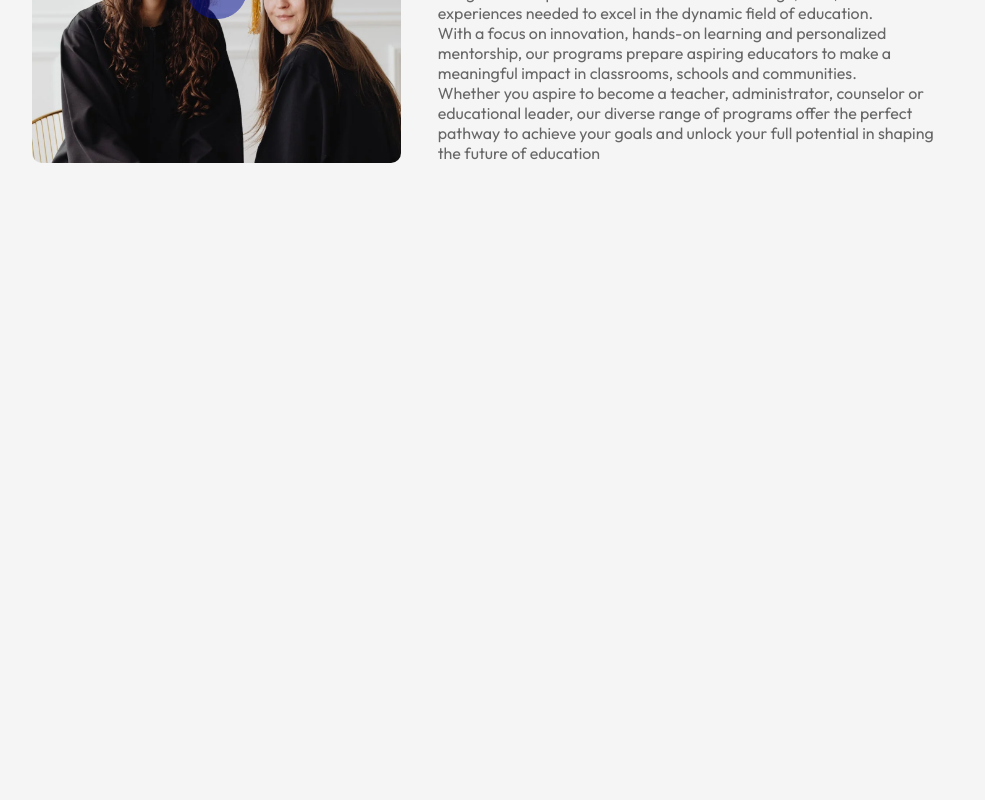
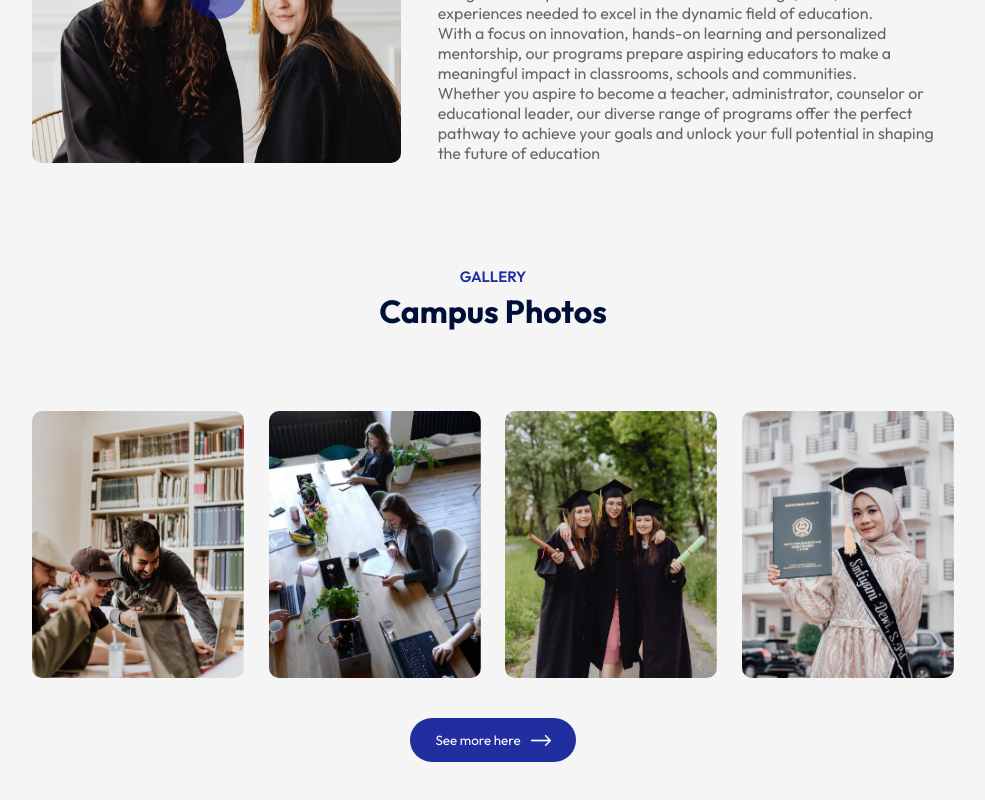
Before and after one commit to DevOluSam/Educity, a React (Vite) app: page / in a window 1280 px wide. Shown: the part 1591-2391 px from the top of the page, without its empty margins (147-1132 px from the left). Before the commit the page ends 1858 px from the top, so only its background shows below. Built offline with nearby package versions, Linux system fonts and the light colour scheme.

Commit message:
created Campus component

```diff
--- a/src/App.jsx
+++ b/src/App.jsx
@@ -4,6 +4,7 @@
 import Programs from './components/Programs/Programs'
 import Title from './components/Title/Title'
 import About from './components/About/About'
+import Campus from './components/Campus/Campus'
 
 function App() {
   return (
@@ -14,6 +15,8 @@
         <Title subTitle='Our PROGRAMS' title='What We Offer'/>
       <Programs />
       <About />
+      <Title subTitle='Gallery' title='Campus Photos'/>
+      <Campus />
       </div>
     </div>
   )
--- /dev/null
+++ b/src/components/Campus/Campus.css
@@ -0,0 +1,17 @@
+.campus{
+    margin: 80px auto;
+    width: 90%;
+    text-align: center;
+}
+
+.gallery{
+    display: flex;
+    align-items: center;
+    justify-content: space-between;
+    margin-bottom: 40px;
+}
+
+.gallery img{
+    width: 23%;
+    border-radius: 10px;
+}
--- /dev/null
+++ b/src/components/Campus/Campus.jsx
@@ -0,0 +1,23 @@
+import React from 'react'
+import './Campus.css'
+import gallery_1 from '../../assets/gallery-1.png';
+import gallery_2 from '../../assets/gallery-2.png';
+import gallery_3 from '../../assets/gallery-3.png';
+import gallery_4 from '../../assets/gallery-4.png';
+import white_arrow from '../../assets/white-arrow.png'
+
+function Campus() {
+  return (
+    <div className='campus'>
+        <div className="gallery">
+            <img src={gallery_1} alt="" />
+            <img src={gallery_2} alt="" />
+            <img src={gallery_3} alt="" />
+            <img src={gallery_4} alt="" />
+        </div>
+        <button className='btn dark-btn'>See more here <img src={white_arrow} alt="" /></button>
+    </div>
+  )
+}
+
+export default Campus
--- a/src/index.css
+++ b/src/index.css
@@ -40,3 +40,8 @@
   width: 20px;
   margin-left: 10px;
 }
+
+.btn.dark-btn{
+  background: #212EA0;
+  color: #fff;
+}
```
